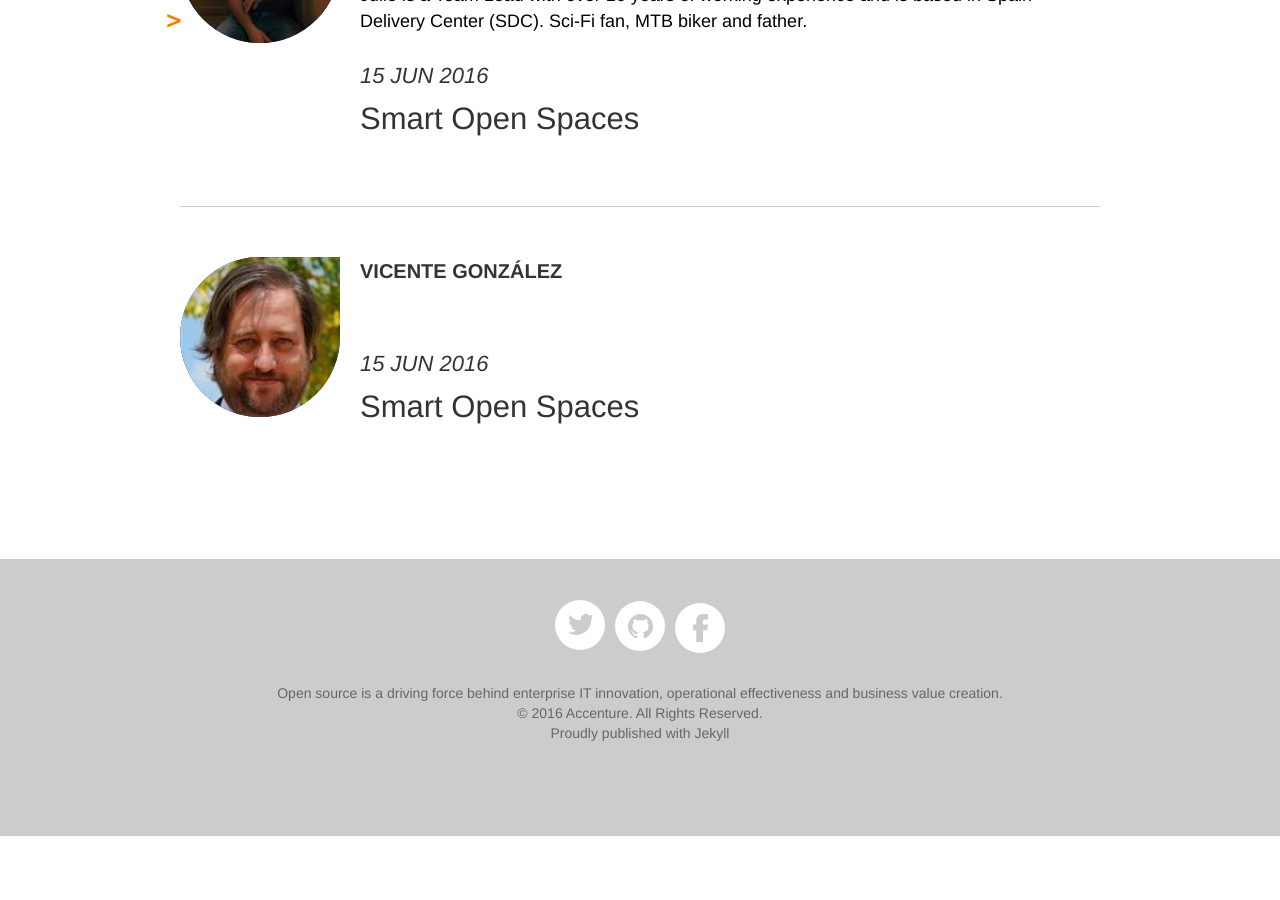
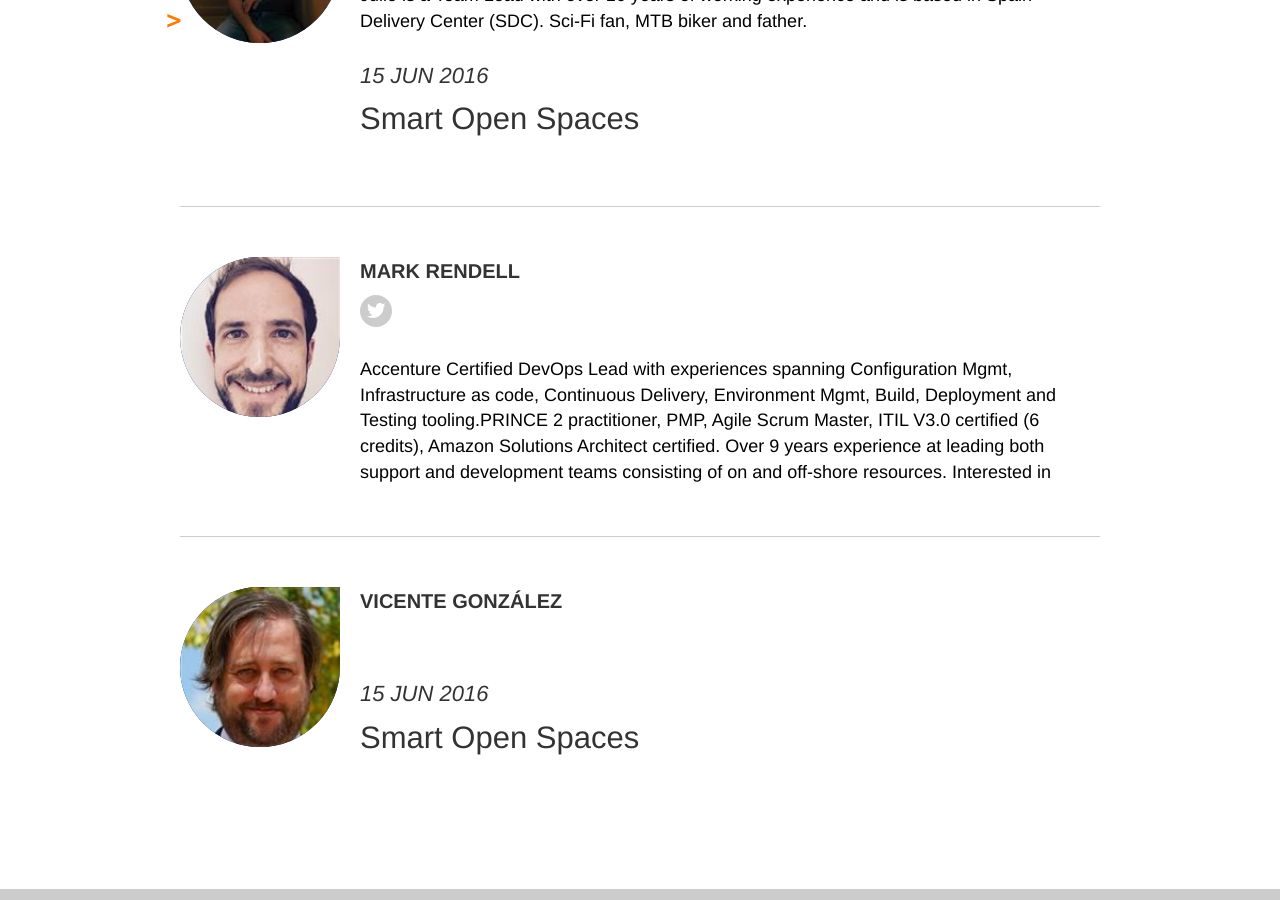
Before and after one commit to Accenture/accenture.github.io, a Jekyll site: the page built from contributors.md, in a window 1280 px wide and 900 px high, scrolled down 4879 px. Built offline with Jekyll 4.4.1, drawn with Linux system fonts in a browser that asks for light colours; some web fonts are replaced; before the commit the page ends 5715 px from its top, so only the background shows below that.

```diff
--- a/_data/authors.yml
+++ b/_data/authors.yml
@@ -99,6 +99,17 @@
   twitter: restalion
   linkedin:
 
+- slug: mark_rendell
+  name: Mark Rendell
+  bio: >
+    Accenture Certified DevOps Lead with experiences spanning Configuration Mgmt, Infrastructure as code, Continuous Delivery, Environment Mgmt, Build, Deployment and Testing tooling.PRINCE 2 practitioner, PMP, Agile Scrum Master, ITIL V3.0 certified (6 credits), Amazon Solutions Architect certified.
+    Over 9 years experience at leading both support and development teams consisting of on and off-shore resources.
+    Interested in continuous delivery, test driven development and LEAN.
+  gravatar:
+  photo: /img/author/mark-rendell.jpg
+  twitter: restalion
+  linkedin:
+
 - slug: vicente_gonzalez
   name: Vicente González
   bio:
```
Also changed, not shown: _drafts/adop-intro.md (+13 -0 lines), img/author/mark-rendell.jpg (added).
